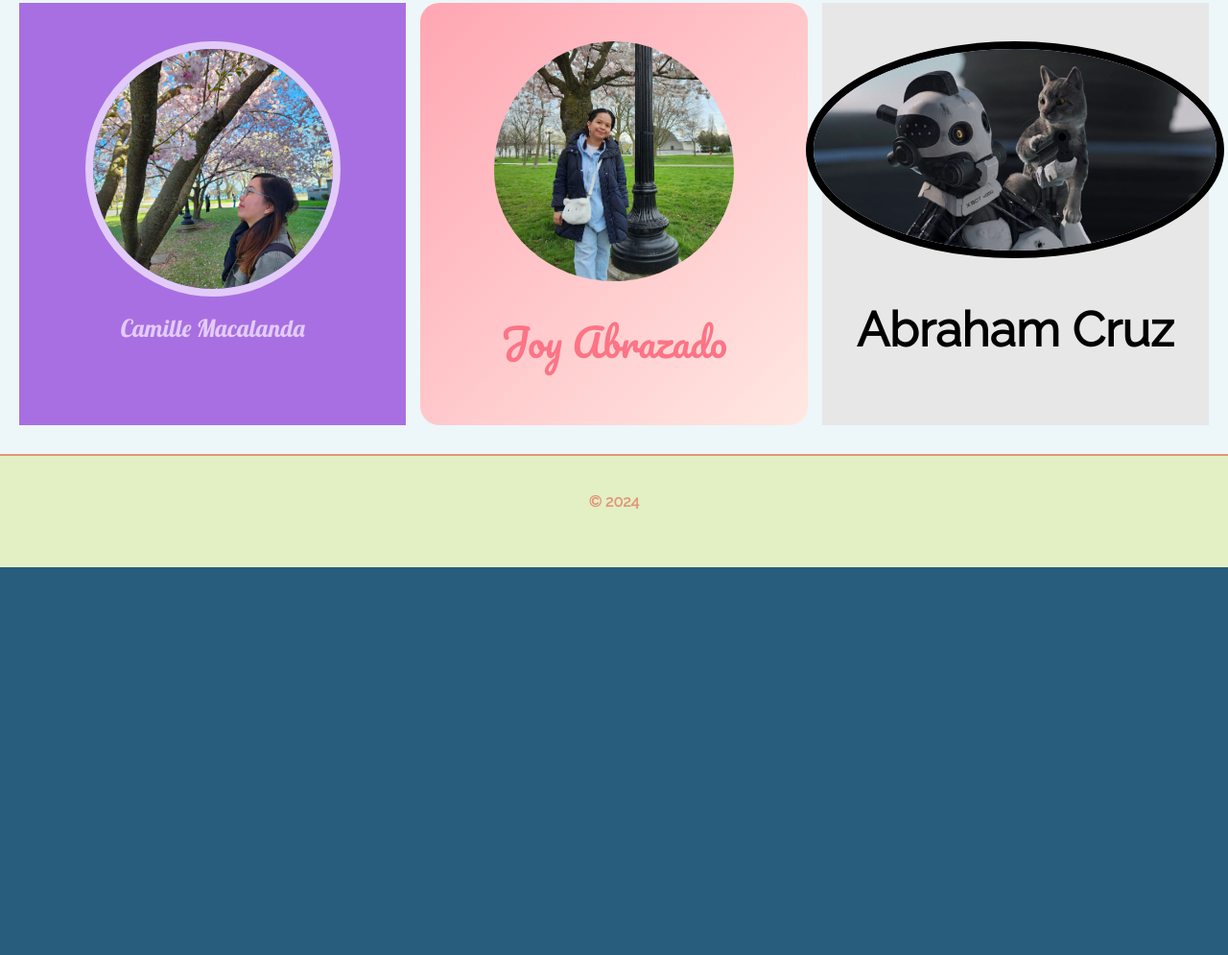
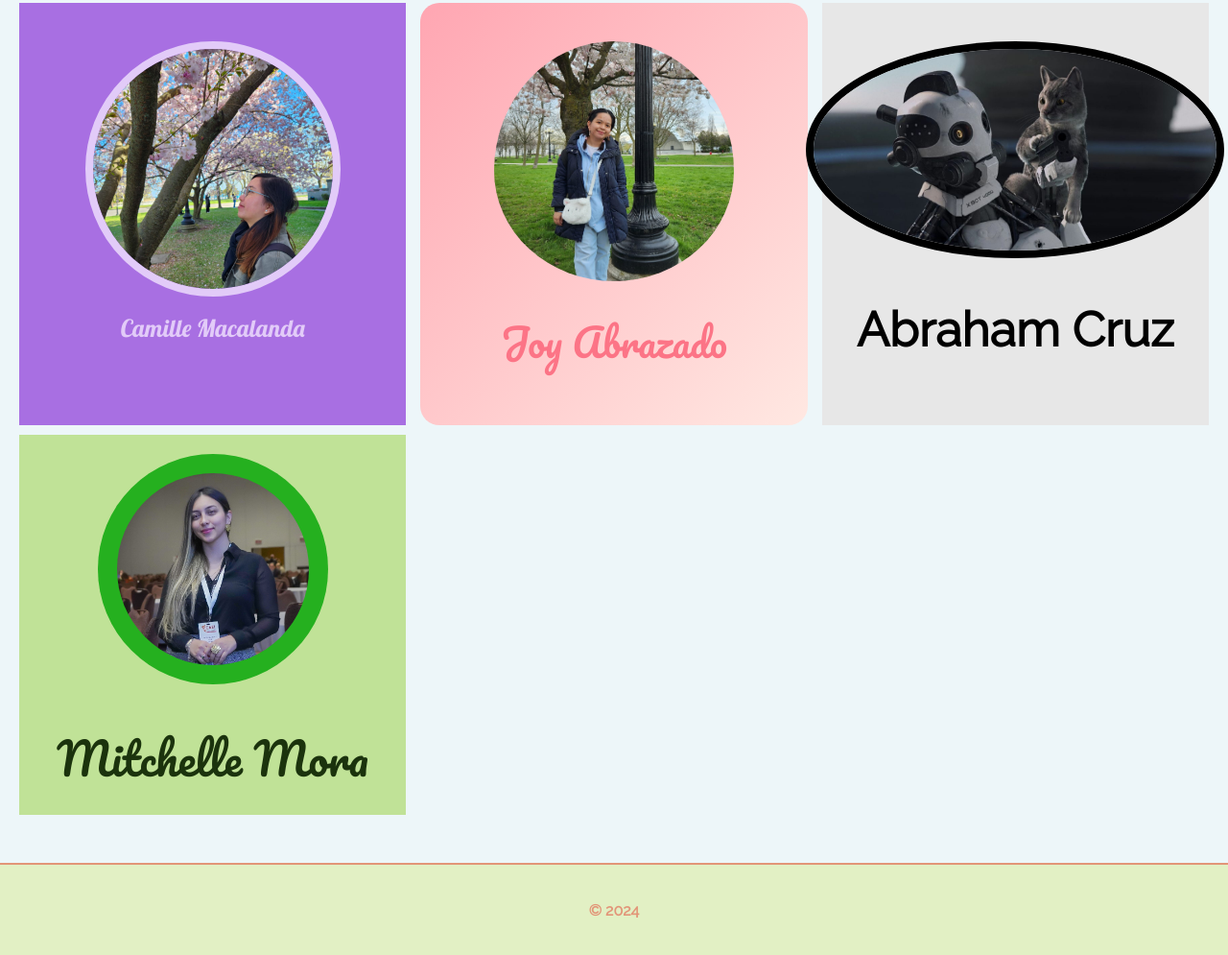
Before and after one commit to zainmalik1187/INM420-Assignment-Summer24, a website: page public/index.html in a window 1280 px wide. Shown: the part 1759-2754 px from the top of the page at 96% size. Before the commit the page ends 2350 px from the top, so only its background shows below. Drawn offline with nearby package versions, Linux system fonts and the light colour scheme; files whose address does not match are found by name; a web font is replaced by a local one.

Commit message:
mitchelle

```diff
--- a/public/assets/css/style.css
+++ b/public/assets/css/style.css
@@ -375,6 +375,63 @@ footer {
     color: black;
 }
 
+/* mitchelle */
+.mitchelle {
+    margin-bottom: 30px;
+    text-align: center;
+    overflow: hidden;
+    position: relative;
+  }
+  .mitchelle .name{
+    color:#1b330d;
+  }
+  .mitchelle .picture {
+    display: inline-block;
+    height: 200px;
+    width: 200px;
+    margin-bottom: 30px;
+    z-index: 1;
+    position: relative;
+  }
+  .mitchelle .picture::before {
+    content: "";
+    width: 100%;
+    height: 0;
+    border-radius: 50%;
+    background-color: #25b01f;
+    position: absolute;
+    bottom: 135%;
+    right: 0;
+    left: 0;
+    opacity: 0.9;
+    transform: scale(3);
+    transition: all 0.3s linear 0s;
+  }
+  .mitchelle:hover .picture::before {
+    height: 100%;
+  }
+  .mitchelle .picture::after {
+    content: "";
+    width: 100%;
+    height: 100%;
+    border-radius: 50%;
+    background-color: #25b01f;
+    position: absolute;
+    top: 0;
+    left: 0;
+    z-index: -1;
+  }
+  .mitchelle .picture img {
+    width: 100%;
+    height: auto;
+    border-radius: 50%;
+    transform: scale(1);
+    transition: all 0.9s ease 0s;
+  }
+  .mitchelle:hover .picture img {
+    box-shadow: 0 0 0 14px #f7f5ec;
+    transform: scale(0.7);
+}
 
 @media (min-width: 650px) {
     main {
--- a/public/index.html
+++ b/public/index.html
@@ -105,6 +105,14 @@
             <h1 class="h1abraham">Abraham Cruz</h1>
         </div>
 
+        <!-- Mitchelle Mora -->
+        <div class="mitchelle">
+            <div class="picture">
+                <img class="img-fluid" src="assets/images/mitchelle.jpg" alt="mitchelle-photo">
+            </div>
+            <h3 class="name">Mitchelle Mora</h3>
+        </div>
+
     </main>
 
     <footer>
```
Also changed, not shown: public/assets/images/mitchelle.jpg (added).
